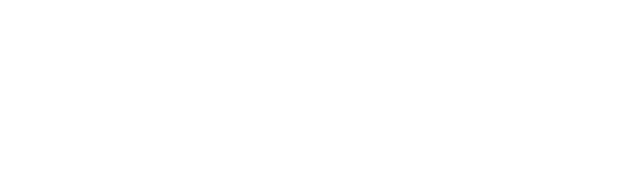
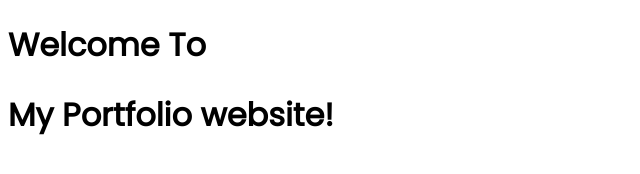
Before and after one commit to sobujbiplob/developer-project, a plain HTML site: page index.html in a window 1280 px wide. Shown: the whole page, without its empty margins (0-640 px from the left). Drawn offline with Linux system fonts and the light colour scheme.

Commit message:
new style

```diff
--- a/index.html
+++ b/index.html
@@ -5,8 +5,14 @@
     <meta http-equiv="X-UA-Compatible" content="IE=edge">
     <meta name="viewport" content="width=device-width, initial-scale=1.0">
     <title>My Portfolio</title>
+    <link rel="preconnect" href="https://fonts.googleapis.com">
+    <link rel="preconnect" href="https://fonts.gstatic.com" crossorigin>
+    <link href="https://fonts.googleapis.com/css2?family=Poppins&display=swap" rel="stylesheet">
+    <link rel="stylesheet" href="style.css">
 </head>
 <body>
+    <h1> Welcome To</h1>
+    <h1>My Portfolio website!</h1>
 
 </body>
 </html>
--- a/style.css
+++ b/style.css
@@ -0,0 +1,3 @@
+body{
+    font-family: 'Poppins', sans-serif;
+}
```
Also changed, not shown: images/dream-bg.png (added), images/exp-bg.png (added), images/jhankar.png (added), images/jhankar2.png (added), images/my-bg.png (added), images/my-bg2.png (added), images/top-banner.png (added), 7 other files.
